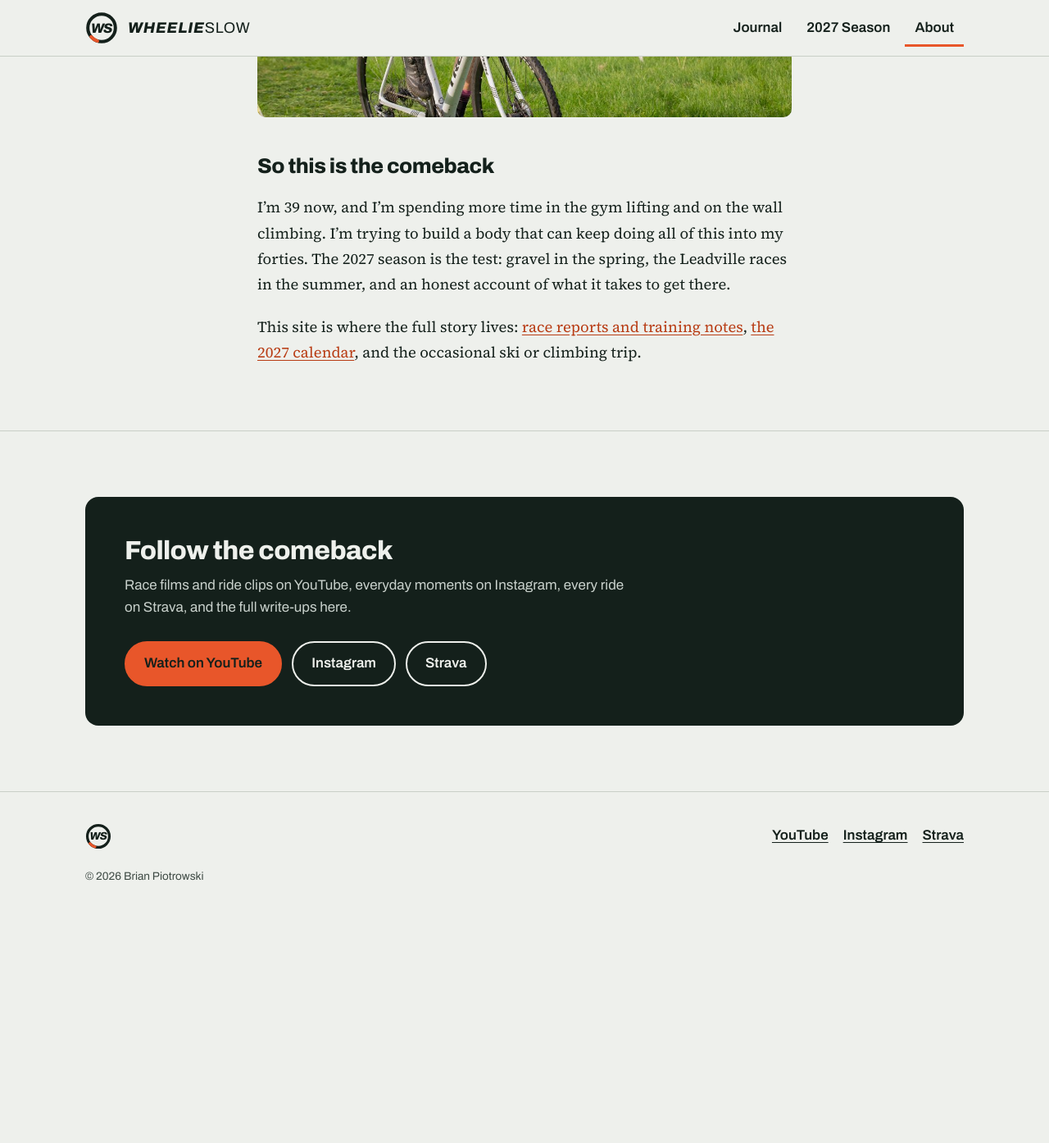
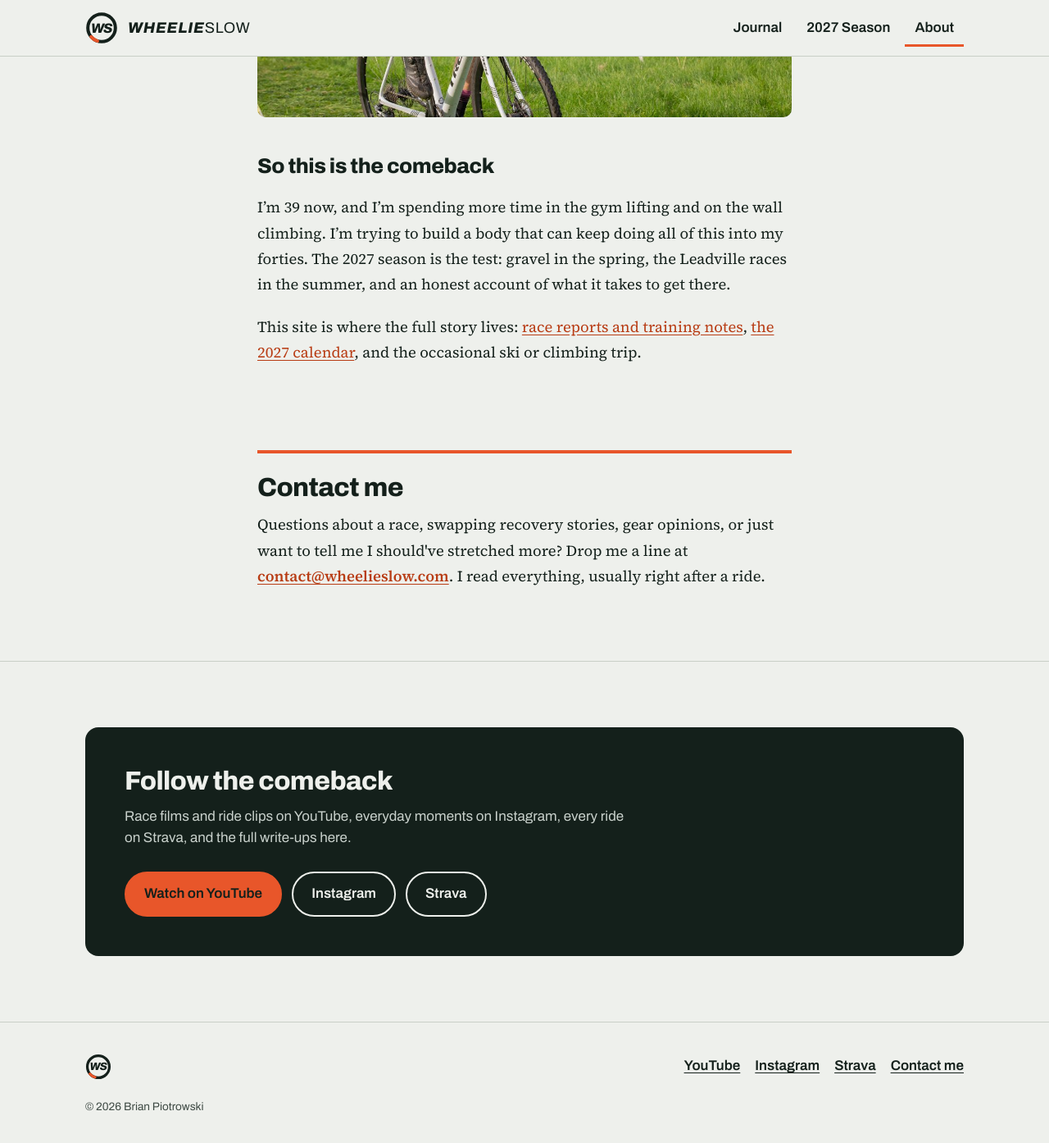
Before and after one commit to piotrowskibrian-cmd/wheelieslow, a Jekyll site: the page built from about.html, in a window 1280 px wide and 1400 px high, scrolled down 1375 px. Shown: the top 1394 px of the window at 82% size. Built offline with Jekyll 4.4.1, drawn with Linux system fonts in a browser that asks for light colours; before the commit the page ends 2494 px from its top, so only the background shows below that.

Commit message:
Add Contact me section and footer link
Co-Authored-By: Claude Opus 5.5 <noreply@anthropic.com>
Claude-Session: https://claude.ai/code/session_015d33gq1btUah5R8WBzrQsw

```diff
--- a/_config.yml
+++ b/_config.yml
@@ -15,6 +15,9 @@ baseurl: ""
 youtube: "https://www.youtube.com/@wheelieslow"
 instagram: "https://www.instagram.com/wheelieslow"
 strava: "https://www.strava.com/athletes/736237"
+
+# Shown as "Contact me" in the footer and at the bottom of the About page.
+contact_email: "contact@wheelieslow.com"
 
 # Photos. Upload an image to assets/img/ and put its path here, e.g.
 # "/assets/img/home.jpg". It replaces the big WS wheel on that page.
--- a/_layouts/default.html
+++ b/_layouts/default.html
@@ -41,7 +41,9 @@
         {% if site.youtube != "" %}<a href="{{ site.youtube }}">YouTube</a>{% endif %}
         {% if site.instagram != "" %}<a href="{{ site.instagram }}">Instagram</a>{% endif %}
         {% if site.strava != "" %}<a href="{{ site.strava }}">Strava</a>{% endif %}
-        {% if site.newsletter_url != "" %}<a href="{{ site.newsletter_url }}">Email updates</a>{% endif %}      </nav>
+        {% if site.contact_email %}<a href="mailto:{{ site.contact_email }}">Contact me</a>{% endif %}
+        {% if site.newsletter_url != "" %}<a href="{{ site.newsletter_url }}">Email updates</a>{% endif %}
+      </nav>
       <p class="footer-copy">&copy; {{ site.time | date: '%Y' }} {{ site.author }}</p>
     </div>
   </footer>
--- a/about.html
+++ b/about.html
@@ -48,6 +48,15 @@ This site is where the full story lives: [race reports and training notes]({{ '/
 </div>
 </section>
 
+{% if site.contact_email %}
+<section class="band band-tight" id="contact" aria-labelledby="contact-title">
+  <div class="wrap-narrow contact">
+    <h2 id="contact-title">Contact me</h2>
+    <p>Questions about a race, swapping recovery stories, gear opinions, or just want to tell me I should've stretched more? Drop me a line at <a href="mailto:{{ site.contact_email }}">{{ site.contact_email }}</a>. I read everything, usually right after a ride.</p>
+  </div>
+</section>
+{% endif %}
+
 <section class="band">
   <div class="wrap">
     {% include follow.html %}
--- a/assets/css/style.css
+++ b/assets/css/style.css
@@ -227,6 +227,12 @@ h3 { font-size: 1.15rem; font-weight: 600; letter-spacing: -0.01em; }
 .hero-photo img { width: 100%; aspect-ratio: 4/5; object-fit: cover; border-radius: 16px; }
 .about-photo { flex: 0 0 auto; width: 240px; aspect-ratio: 1; object-fit: cover; border-radius: 50%; }
 
+/* Contact */
+.contact { padding-bottom: 8px; }
+.contact h2 { border-top: 4px solid var(--accent); padding-top: 24px; }
+.contact p { font-family: var(--serif); font-size: 1.15rem; line-height: 1.7; margin: 12px 0 0; }
+.contact a { font-weight: 600; word-break: break-word; }
+
 /* Footer */
 .site-footer { border-top: 1px solid var(--line); padding: 32px 0 40px; }
 .footer-inner { display: flex; flex-wrap: wrap; align-items: center; justify-content: space-between; gap: 16px 32px; }
```
